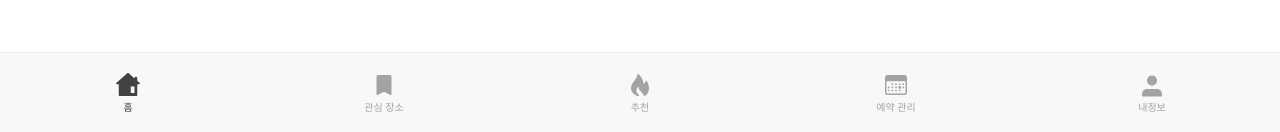
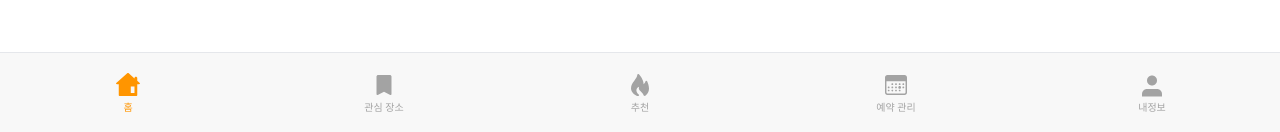
Before and after one commit to Hackathon-TeamIP/MomSsok-Frontend, a Next.js app: page / in a window 1280 px wide. Shown: the part 665-797 px from the top of the page. Built offline with nearby package versions, Linux system fonts and the light colour scheme.

Commit message:
style: primary 색상 테마 추가

```diff
--- a/tailwind.config.ts
+++ b/tailwind.config.ts
@@ -2,15 +2,17 @@ import type { Config } from "tailwindcss";
 
 const config: Config = {
   content: [
-    "./app/**/*.{js,ts,jsx,tsx,mdx}", // Note the addition of the `app` directory.
+    "./app/**/*.{js,ts,jsx,tsx,mdx}",
     "./pages/**/*.{js,ts,jsx,tsx,mdx}",
     "./components/**/*.{js,ts,jsx,tsx,mdx}",
-
-    // Or if using `src` directory:
     "./src/**/*.{js,ts,jsx,tsx,mdx}",
   ],
   theme: {
-    extend: {},
+    extend: {
+      colors: {
+        primary: '#FF9500',
+      },
+    },
   },
   plugins: [],
 };
```
